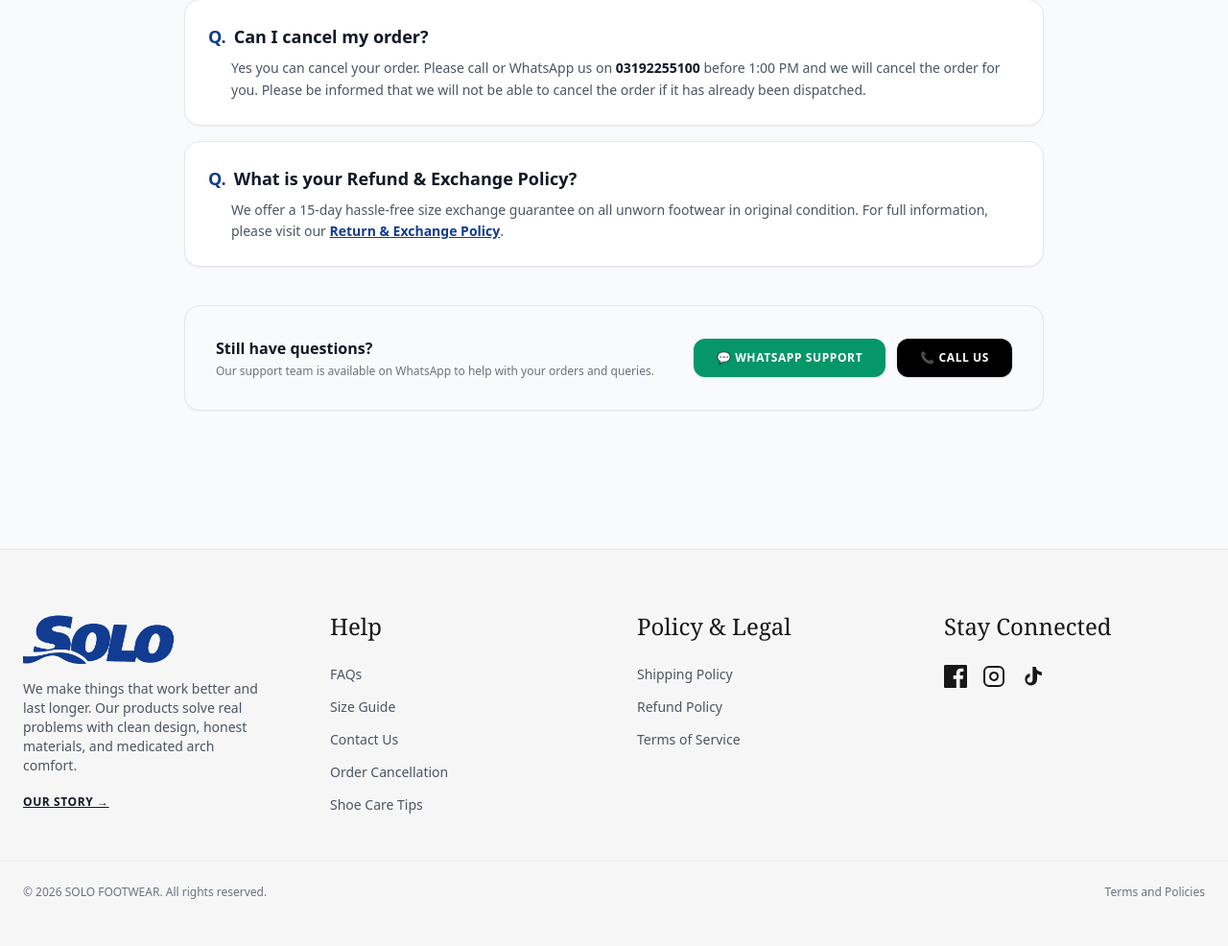
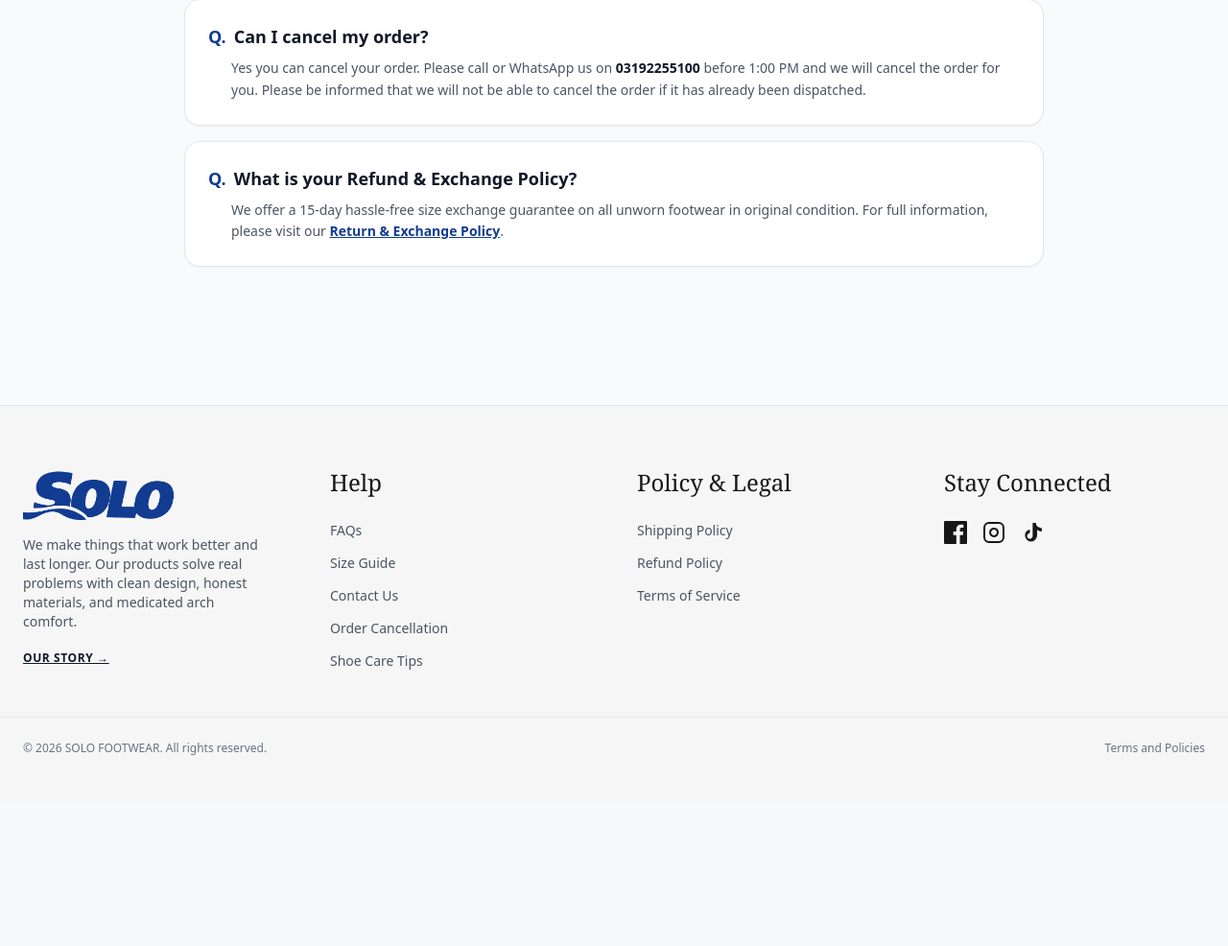
Before and after one commit to zakach-afk/shoe_store, a Django app: page /faqs/ in a window 1280 px wide. Shown: the part 1322-2308 px from the top of the page at 96% size. After the commit the page ends 2109 px from the top, so only its background shows below. Run offline with Django 5.2, Linux system fonts and the light colour scheme; data comes from the database, SQL or seed files in the repository; some libraries are stand-ins or nearby versions.

Commit message:
Remove repetitive bottom contact support boxes from FAQs and Size Guide pages

```diff
--- a/templates/base.html
+++ b/templates/base.html
@@ -591,16 +591,6 @@
                         This is an approximate size conversion guide. The actual size may vary between Style or design Shape.
                     </div>
                 </div>
-
-                <div class="p-4 bg-gray-50 border border-gray-200 rounded-xl flex flex-col sm:flex-row items-start sm:items-center justify-between gap-3 text-xs md:text-sm text-gray-700">
-                    <div>
-                        <p class="font-bold text-gray-900">Need sizing assistance?</p>
-                        <p class="text-gray-500 text-xs mt-0.5">Chat with our customer service team on WhatsApp.</p>
-                    </div>
-                    <a href="https://wa.me/923192255100?text=Hi%20SOLO%20Footwear,%20I%20need%20help%20with%20shoe%20sizing" target="_blank" class="px-3.5 py-1.5 bg-emerald-600 hover:bg-emerald-700 text-white font-bold rounded-lg transition shadow-sm text-xs whitespace-nowrap">
-                        WhatsApp 03192255100
-                    </a>
-                </div>
             </div>`,
             'contact': `<div class="space-y-4"><h2 class="text-2xl font-serif font-bold text-gray-900 pb-3 border-b border-gray-200">Contact Support</h2><div class="space-y-2.5 text-sm text-gray-800"><p>💬 <strong>WhatsApp:</strong> <a href="https://wa.me/923192255100" target="_blank" class="text-emerald-600 font-bold underline">03192255100</a></p><p>📞 <strong>Phone Orders:</strong> <a href="tel:03192255100" class="text-brandBlue font-bold underline">03192255100</a></p><p>✉️ <strong>Email:</strong> <a href="mailto:warisali942015@gmail.com" class="text-brandBlue font-bold underline">warisali942015@gmail.com</a></p></div></div>`,
             'cancellation': `<div class="space-y-4"><h2 class="text-2xl font-serif font-bold text-gray-900 pb-3 border-b border-gray-200">Order Cancellation</h2><div class="space-y-3 text-xs md:text-sm text-gray-700"><p>Yes, you can cancel your order easily before dispatch.</p><div class="p-4 bg-emerald-50 border border-emerald-200 rounded-xl"><p class="font-bold text-emerald-900 mb-1">To cancel an order:</p><p class="text-emerald-800 text-xs">Please call or WhatsApp us on <strong class="text-sm">03192255100</strong> before 1:00 PM, and our support team will cancel the order for you.</p></div><p class="text-xs text-gray-500 italic">* Note: We will not be able to cancel the order if it has already been dispatched.</p></div></div>`,
--- a/templates/products/faqs.html
+++ b/templates/products/faqs.html
@@ -107,21 +107,5 @@
         </div>
 
     </div>
-
-    <!-- Sizing & Direct Contact Help -->
-    <div class="max-w-4xl mx-auto mt-10 p-6 md:p-8 bg-slate-50 border border-gray-200 rounded-2xl flex flex-col sm:flex-row items-center justify-between gap-6 text-left shadow-sm">
-        <div>
-            <h3 class="text-base font-bold text-gray-900">Still have questions?</h3>
-            <p class="text-xs text-gray-500 mt-1">Our support team is available on WhatsApp to help with your orders and queries.</p>
-        </div>
-        <div class="flex items-center space-x-3">
-            <a href="https://wa.me/923192255100?text=Hi%20SOLO%20Footwear,%20I%20have%20a%20question%20about%20my%20order" target="_blank" class="px-6 py-3 bg-emerald-600 hover:bg-emerald-700 text-white font-bold rounded-xl text-xs uppercase tracking-wider transition shadow flex items-center space-x-2">
-                <span>💬 WhatsApp Support</span>
-            </a>
-            <a href="tel:03192255100" class="px-6 py-3 bg-black hover:bg-neutral-800 text-white font-bold rounded-xl text-xs uppercase tracking-wider transition shadow">
-                <span>📞 Call Us</span>
-            </a>
-        </div>
-    </div>
 </section>
 {% endblock %}
```
Also changed, not shown: templates/products/size_guide.html (+0 -11 lines).
